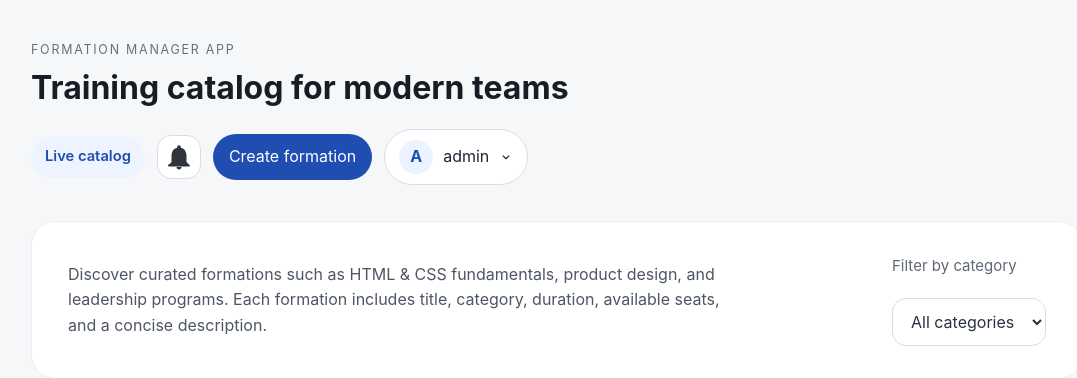
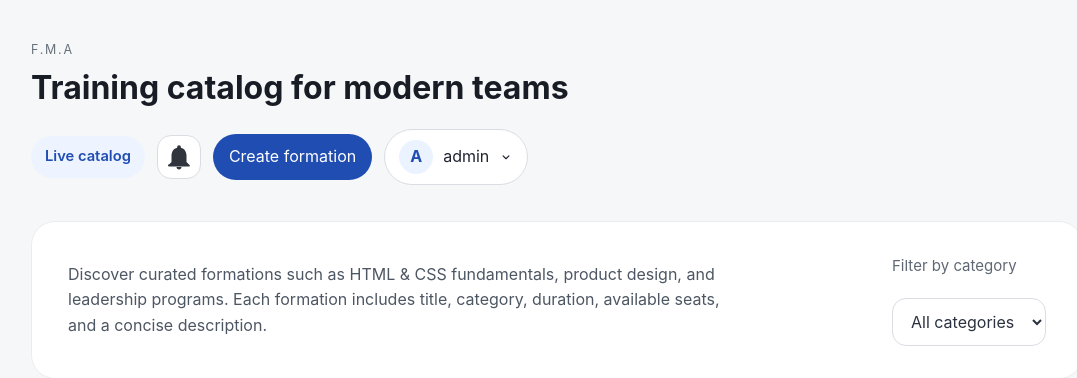
Before and after one commit to Arc-01-hub/Auto_Deploy_Prj, a Flask app: page / in a window 1280 px wide. Shown: the top 378 px of the page, without its empty margins (83-1160 px from the left). Run offline with Flask 3, Linux system fonts and the light colour scheme; a user stored in the database is signed in; data comes from the database, SQL or seed files in the repository; data that the repository does not hold is empty.

Commit message:
simulat updating app and push 2

```diff
--- a/templates/index.html
+++ b/templates/index.html
@@ -10,7 +10,7 @@
     <div class="app-shell">
       <header class="app-header">
         <div>
-          <p class="eyebrow">Formation Manager App</p>
+          <p class="eyebrow">F.M.A</p>
           <h1>Training catalog for modern teams</h1>
         </div>
         <div class="header-actions">
```
